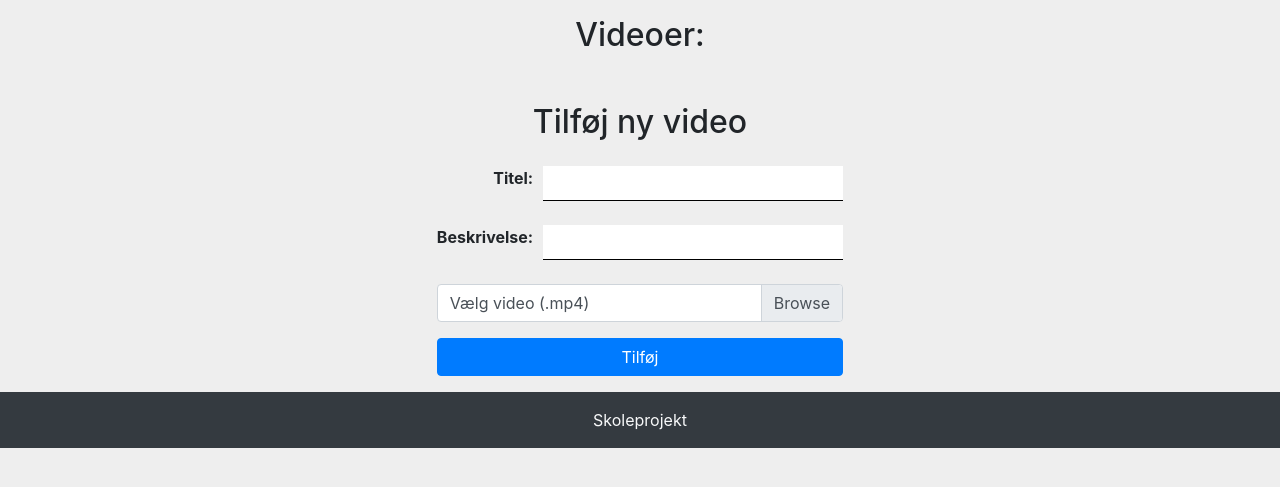
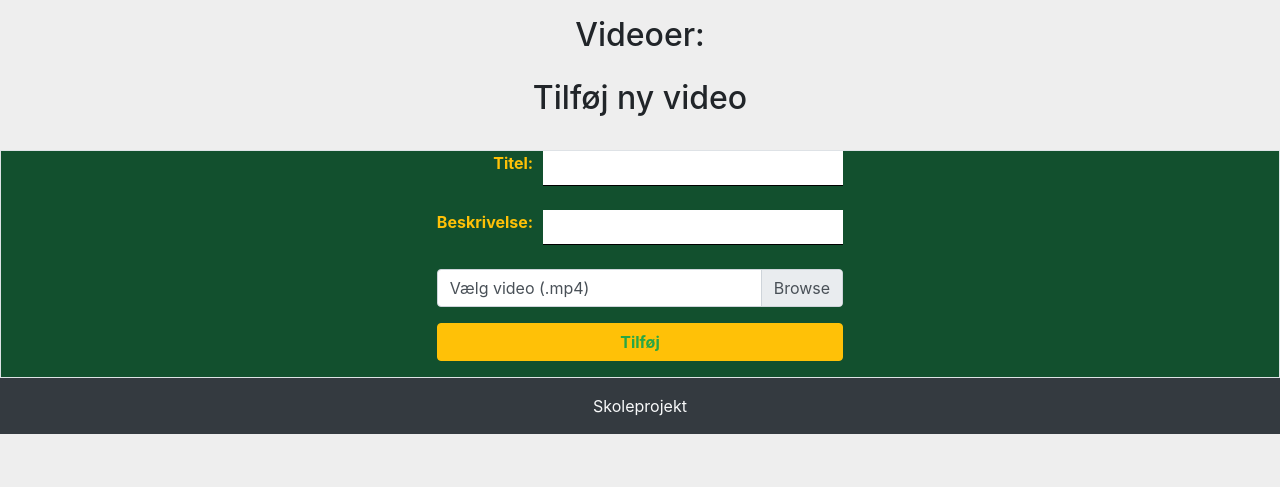
Before and after one commit to mchoffn/3sem-eksamen, a PHP site: page /view-videos.php in a window 1280 px wide. Shown: the part 101-588 px from the top of the page. Run offline with PHP 8.4, Linux system fonts and the light colour scheme; the visitor is signed in with stand-in values (Sample User, id 1); data that the repository does not hold is empty.

Commit message:
last touch

```diff
--- a/stylesheet/style.css
+++ b/stylesheet/style.css
@@ -49,6 +49,10 @@ html {
 
 .media-body {
   width: 100%;
+}
+
+#tilfojvideo {
+  background-color: aqua;
 }
 
 body {
@@ -136,3 +140,7 @@ body {
 }
 
 /*Login*/
+
+#tilfojvideo {
+  background-color: #12502e;
+}
--- a/stylesheet/view-video.scss
+++ b/stylesheet/view-video.scss
@@ -6,3 +6,9 @@
 .media-body{
 	width: 100%;
 }
+
+
+
+#tilfojvideo {
+	background-color: aqua;
+}
--- a/view-videos.php
+++ b/view-videos.php
@@ -12,7 +12,7 @@
 
 			<h2 class="text-center mt-3">Videoer:</h2>
 				<!-- Start video container -->
-		<div class="row d-flex justify-content-around mt-3">
+		<div class="row d-flex justify-content-around mt-2">
 
 							<!--Showing all videos -->
 			<div class="col-xl-4 col-sm-12 mb-3">
@@ -31,7 +31,7 @@
 		<div class="col">
 
 
-				<div class="category-item col-xl-3 col-sm-12">
+					<div class="category-item col-xl-3 col-sm-12 border border-primary">
 
 				<h2 class="d-inline">
 					<?= $title ?>
@@ -47,7 +47,8 @@
 									<input type="image" src="images/delete-img.png" title="Delete" width="20" height="20" alt="Delete">
 							</div>
 							</form>
-			</div>
+
+
 				<?php } ?>
 			</h2>
 				<p>
@@ -71,7 +72,7 @@
 
 
 		</div>
-			<div class="col"></div>
+
 
 			<?php
 
@@ -85,7 +86,7 @@
 
 
 
-
+</div>
 					</div>
 			</div>
 	</div>
@@ -96,19 +97,22 @@
 		if(isset($_SESSION['role'])){
 				?>
 			<!--add new video-->
-			<div class="row">
-			<h2 class="mx-auto mt-3">Tilføj ny video</h2>
+			<div class="row justify-content-center">
+			<h2 class="">Tilføj ny video</h2>
 			</div>
-		<div class="row">
+			<br>
+
+							<!-- dette er kassen med oprettelse af nye vidoer-->
+						<div class="row border" id="tilfojvideo">
 							<div class="mx-auto">
-				<form class="mt-3" method="post" action="create-video.php" autocomplete="off" enctype="multipart/form-data">
+								<form class="" method="post" action="create-video.php" autocomplete="off" enctype="multipart/form-data">
 								<div class="form-input">
-						<div class="font-weight-bold input-txt">Titel: </div>
+									<div class="font-weight-bold input-txt text-warning">Titel: </div>
 								<input class="input-field" type="text" name="video_title" required>
 							</div>
 								<br>
 						<div class="form-input">
-						<div class="font-weight-bold input-txt">Beskrivelse: </div>
+							<div class="font-weight-bold input-txt text-warning">Beskrivelse: </div>
 							<input class="input-field" type="text" name="video_description" required>
 						</div>
 					<br>
@@ -117,8 +121,9 @@
   		<label class="custom-file-label" for="customFile">Vælg video (.mp4)</label>
 		</div>
 					<br>
-					<input class="btn btn-primary btn-block mb-3" name="btnaddvideo" type="submit" value="Tilføj">
+					<input class="font-weight-bold btn btn-warning btn-block mb-3 text-success" name="btnaddvideo" type="submit" value="Tilføj">
 				</form>
+			</div>
 		</div>
 	</div>
 
```
Also changed, not shown: stylesheet/style-dist.css (+1 -1 lines), stylesheet/view-video.css (added, +10 -0 lines), 3 other files. Lines whose indentation alone changed are shown as unchanged.
